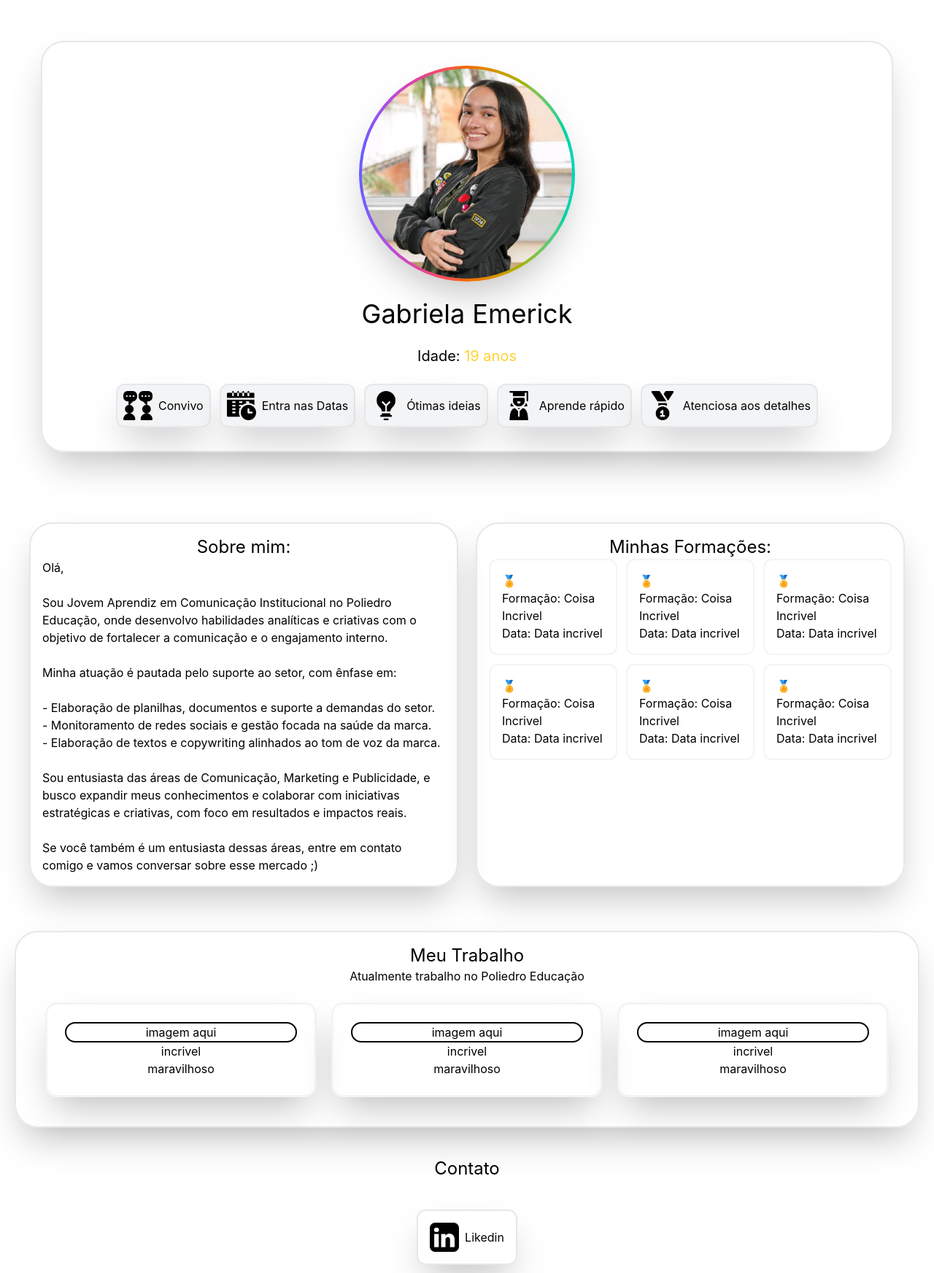
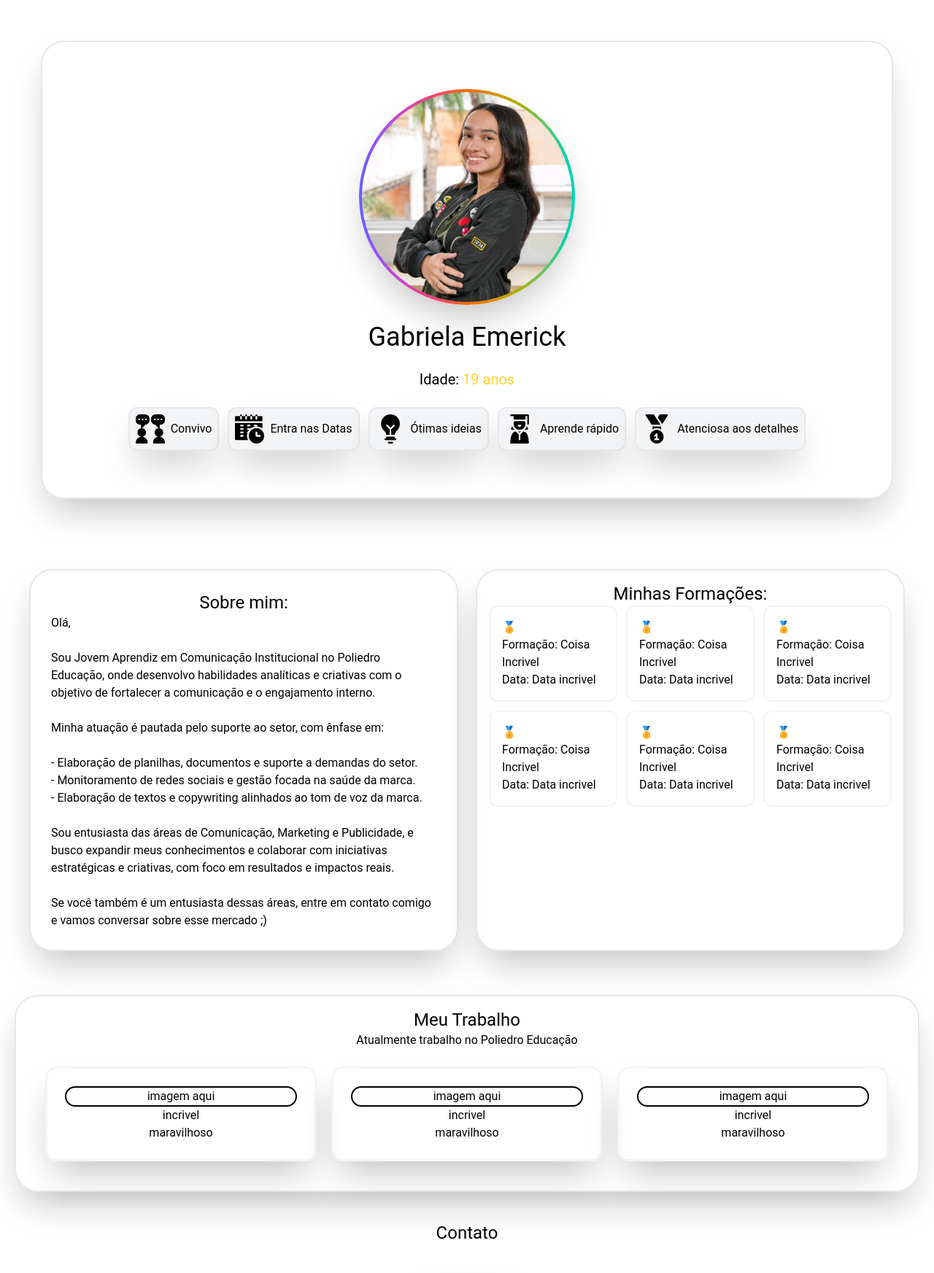
Before and after one commit to pdrinme/portifolio-gabriela, a React (Vite) app: page / in a window 1280 px wide. Shown: the top 1745 px of the page at 73% size. Built offline with nearby package versions, Linux system fonts and the light colour scheme.

Commit message:
Add Roboto font and update formations.json to include image field

```diff
--- a/src/App.css
+++ b/src/App.css
@@ -1 +1,6 @@
 @import "tailwindcss";
+@import url("https://fonts.googleapis.com/css2?family=Roboto&display=swap");
+
+@theme {
+  --font-roboto: "Roboto", sans-serif;
+}
--- a/src/App.jsx
+++ b/src/App.jsx
@@ -8,13 +8,13 @@ function App() {
 
   return (
     <>
-    <div class="dark:bg-[#181a1b] dark:text-white ">
+    <div class="dark:bg-[#181a1b] dark:text-white font-roboto ">
       <section class="p-14">
-        <header class="flex justify-center items-center border-2 border-gray-200 shadow-2xl rounded-4xl dark:border-[#363b3d]">
+        <header class="flex justify-center items-center border-2 border-gray-200 shadow-2xl rounded-4xl dark:border-[#363b3d] dark:shadow-white/15 lg:p-8">
           <div class="grid p-8 gap-6">
             <div class="flex justify-center">
-              <div class="bg-linear-to-r/longer from-indigo-500 to-teal-400 p-1 rounded-[90rem] shadow-2xl transition hover:scale-110">
-                <img src={profileIcon} class="rounded-[100rem] w-2xs" />
+              <div class="bg-linear-to-r/longer from-indigo-500 to-teal-400 p-1 rounded-[90rem] shadow-2xl transition hover:scale-110 dark:shadow-white/15">
+                <img src={profileIcon} class="rounded-[100rem] lg:w-3sx sm:w-2xs" />
               </div>
             </div>
             <h1 class="text-center text-4xl">Gabriela Emerick</h1>
@@ -22,7 +22,7 @@ function App() {
             <div class="flex flex-wrap gap-3 justify-center">
               {
                 capacity.map((capacidades) =>
-                  <div class="flex p-2 gap-2 border-2 rounded-xl items-center shadow-2xl border-gray-200 bg-gray-100 transition dark:border-[#363b3d] dark:bg-[#181a1b] hover:bg-amber-500 hover:scale-110">
+                  <div class="flex p-2 gap-2 border-2 rounded-xl items-center shadow-2xl border-gray-200 bg-gray-100 transition dark:border-[#363b3d] dark:bg-[#181a1b] dark:shadow-white/5 hover:bg-amber-500 hover:shadow-amber-300 hover:scale-110 hover:border-amber-500">
                     <img src={capacidades.img} class="max-w-10"/>
                     <p>{capacidades.name}</p>
                   </div>
@@ -33,16 +33,16 @@ function App() {
         </header>
       </section>
       <section class="grid p-10 gap-6 lg:grid-cols-2 sm:grid-cols-1">
-        <div class="border-2 border-gray-200 shadow-2xl rounded-4xl p-4 dark:border-[#363b3d]">
+        <div class="border-2 border-gray-200 shadow-2xl rounded-4xl p-7 dark:border-[#363b3d] dark:shadow-white/15">
           <h2 class="text-2xl text-center">Sobre mim:</h2>
           <p>Olá, <br/> <br/>Sou Jovem Aprendiz em Comunicação Institucional no Poliedro Educação, onde desenvolvo habilidades analíticas e criativas com o objetivo de fortalecer a comunicação e o engajamento interno.<br/> <br/>Minha atuação é pautada pelo suporte ao setor, com ênfase em: <br/> <br/>- Elaboração de planilhas, documentos e suporte a demandas do setor. <br/>- Monitoramento de redes sociais e gestão focada na saúde da marca. <br/>- Elaboração de textos e copywriting alinhados ao tom de voz da marca.<br/> <br/>Sou entusiasta das áreas de Comunicação, Marketing e Publicidade, e busco expandir meus conhecimentos e colaborar com iniciativas estratégicas e criativas, com foco em resultados e impactos reais.<br/> <br/>Se você também é um entusiasta dessas áreas, entre em contato comigo e vamos conversar sobre esse mercado ;)</p>
         </div>
-        <div class="border-2 border-gray-200 shadow-2xl rounded-4xl p-4 dark:border-[#363b3d]">
+        <div class="border-2 border-gray-200 shadow-2xl rounded-4xl p-4 dark:border-[#363b3d] dark:shadow-white/15">
           <h2 class="text-2xl text-center">Minhas Formações:</h2>
           <div class="grid gap-3 lg:grid-cols-3 sm:grid-cols-1 items-center">
             {
               formation.map(( formacao, p ) =>
-                  <div class="border-2 border-gray-100 rounded-xl p-4 dark:border-[#363b3d]">
+                  <div class="border-2 border-gray-100 rounded-xl p-4 transition dark:border-[#363b3d] hover:scale-110">
                     <p>🏅</p>
                     <h3>Formação: {formacao.name}</h3>
                     <p>Data: {formacao.date}</p>
@@ -54,21 +54,21 @@ function App() {
       </section>
       <section>
         <div class="grid p-5 gap-6">
-          <div class="border-2 border-gray-200 shadow-2xl rounded-4xl p-4 text-center dark:border-[#363b3d]">
+          <div class="border-2 border-gray-200 shadow-2xl rounded-4xl p-4 text-center dark:border-[#363b3d] dark:shadow-white/15">
             <h2 class="text-2xl">Meu Trabalho</h2>
             <p>Atualmente trabalho no Poliedro Educação</p>
             <div class="grid gap-5 p-6 lg:grid-cols-3 sm:grid-cols-1">
-              <div class="border-3 shadow-2xl border-gray-100 rounded-2xl p-6 dark:border-[#363b3d]">
+              <div class="border-3 shadow-2xl border-gray-100 rounded-2xl p-6 dark:border-[#363b3d] dark:shadow-white/5">
                 <p class="border-2 rounded-2xl">imagem aqui</p>
                 <h1>incrivel</h1>
                 <p>maravilhoso</p>
               </div>
-              <div class="border-3 shadow-2xl border-gray-100 rounded-2xl p-6 dark:border-[#363b3d]">
+              <div class="border-3 shadow-2xl border-gray-100 rounded-2xl p-6 dark:border-[#363b3d] dark:shadow-white/5">
                 <p class="border-2 rounded-2xl">imagem aqui</p>
                 <h1>incrivel</h1>
                 <p>maravilhoso</p>
               </div>
-              <div class="border-3 shadow-2xl border-gray-100 rounded-2xl p-6 dark:border-[#363b3d]">
+              <div class="border-3 shadow-2xl border-gray-100 rounded-2xl p-6 dark:border-[#363b3d] dark:shadow-white/5">
                 <p class="border-2 rounded-2xl">imagem aqui</p>
                 <h1>incrivel</h1>
                 <p>maravilhoso</p>
@@ -81,7 +81,7 @@ function App() {
             <div class="grid p-5 gap-6">
               <div class="grid gap-10 text-center justify-center">
                 <h2 class="text-2xl">Contato</h2>
-                <div class="border-2 border-gray-200 shadow-2xl rounded-xl p-4 text-center max-w-fit transition dark:border-[#363b3d] hover:scale-110 hover:bg-white hover:text-black">
+                <div class="border-2 border-gray-200 shadow-2xl rounded-xl p-4 text-center max-w-fit transition dark:border-[#363b3d] dark:shadow-white/15 hover:scale-110 hover:bg-white hover:text-black hover:dark:shadow-black">
                   <a href="https://www.linkedin.com/in/gabriela-emerick/">
                     <div class="flex items-center gap-2">
                       <img src={likedinIcon} class="max-w-10" />
--- a/src/formations.json
+++ b/src/formations.json
@@ -1,8 +1,8 @@
 [
-    {"name": "Coisa Incrivel", "date": "Data incrivel"},
-    {"name": "Coisa Incrivel", "date": "Data incrivel"},
-    {"name": "Coisa Incrivel", "date": "Data incrivel"},
-    {"name": "Coisa Incrivel", "date": "Data incrivel"},
-    {"name": "Coisa Incrivel", "date": "Data incrivel"},
-    {"name": "Coisa Incrivel", "date": "Data incrivel"}
+    {"name": "Coisa Incrivel", "date": "Data incrivel", "img": "" },
+    {"name": "Coisa Incrivel", "date": "Data incrivel", "img": "" },
+    {"name": "Coisa Incrivel", "date": "Data incrivel", "img": "" },
+    {"name": "Coisa Incrivel", "date": "Data incrivel", "img": "" },
+    {"name": "Coisa Incrivel", "date": "Data incrivel", "img": "" },
+    {"name": "Coisa Incrivel", "date": "Data incrivel", "img": "" }
 ]
```
